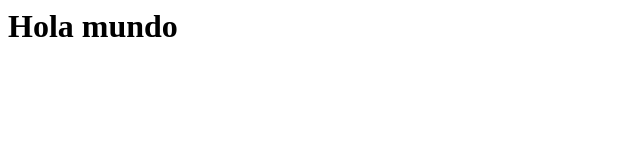
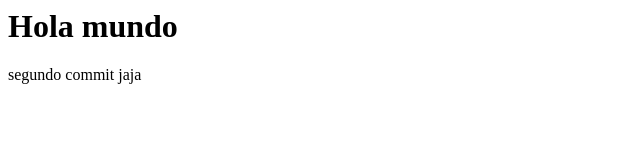
Before and after one commit to Vinicio45/RepositorioPildoras, a plain HTML site: page index.html in a window 1280 px wide. Shown: the whole page, without its empty margins (0-640 px from the left). Drawn offline with Linux system fonts and the light colour scheme.

Commit message:
agregado un parrafo

```diff
--- a/index.html
+++ b/index.html
@@ -6,5 +6,6 @@
 </head>
 <body>
     <h1>Hola mundo</h1>
+    <p>segundo commit jaja</p>
 </body>
 </html>
```
